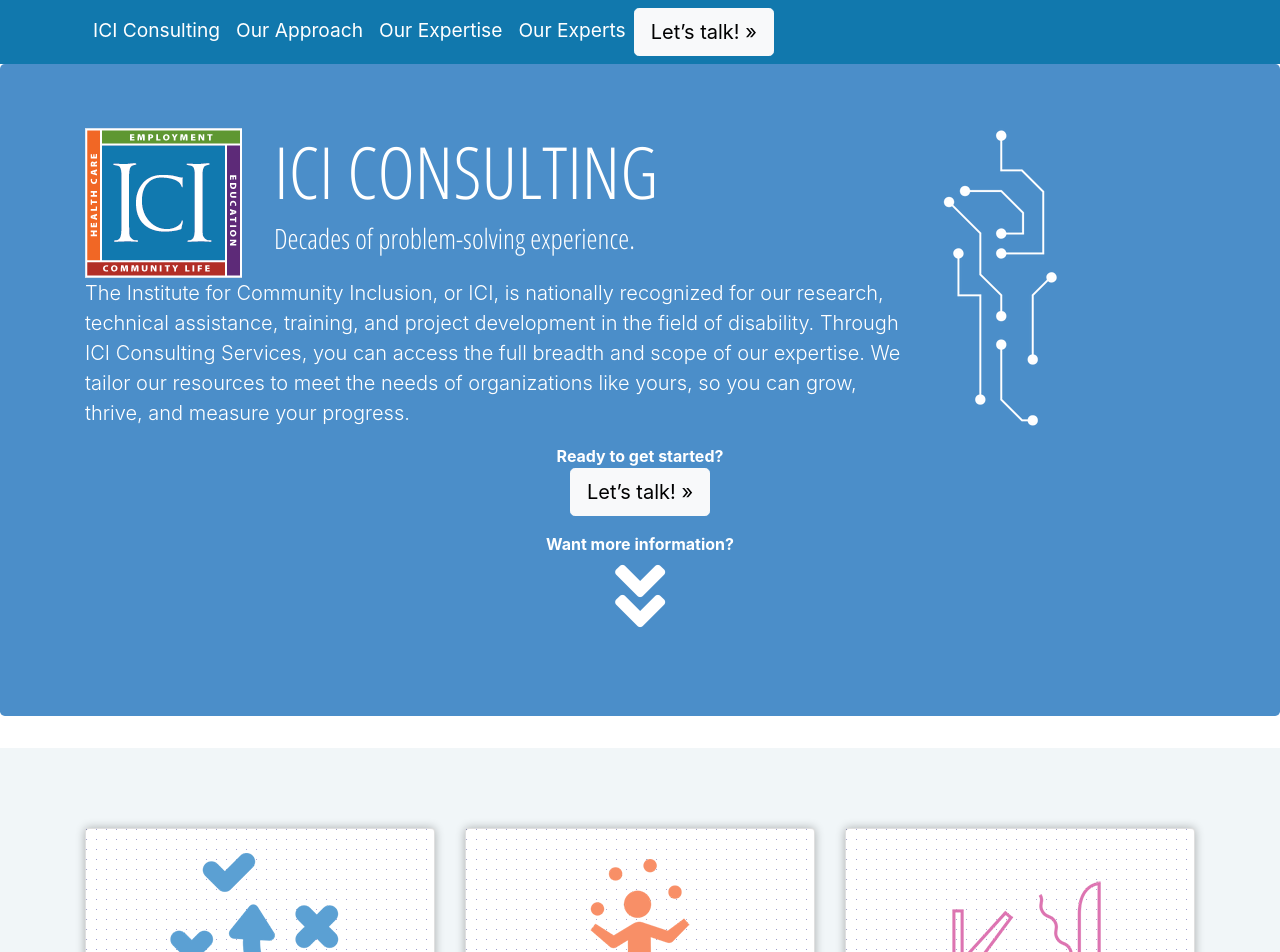
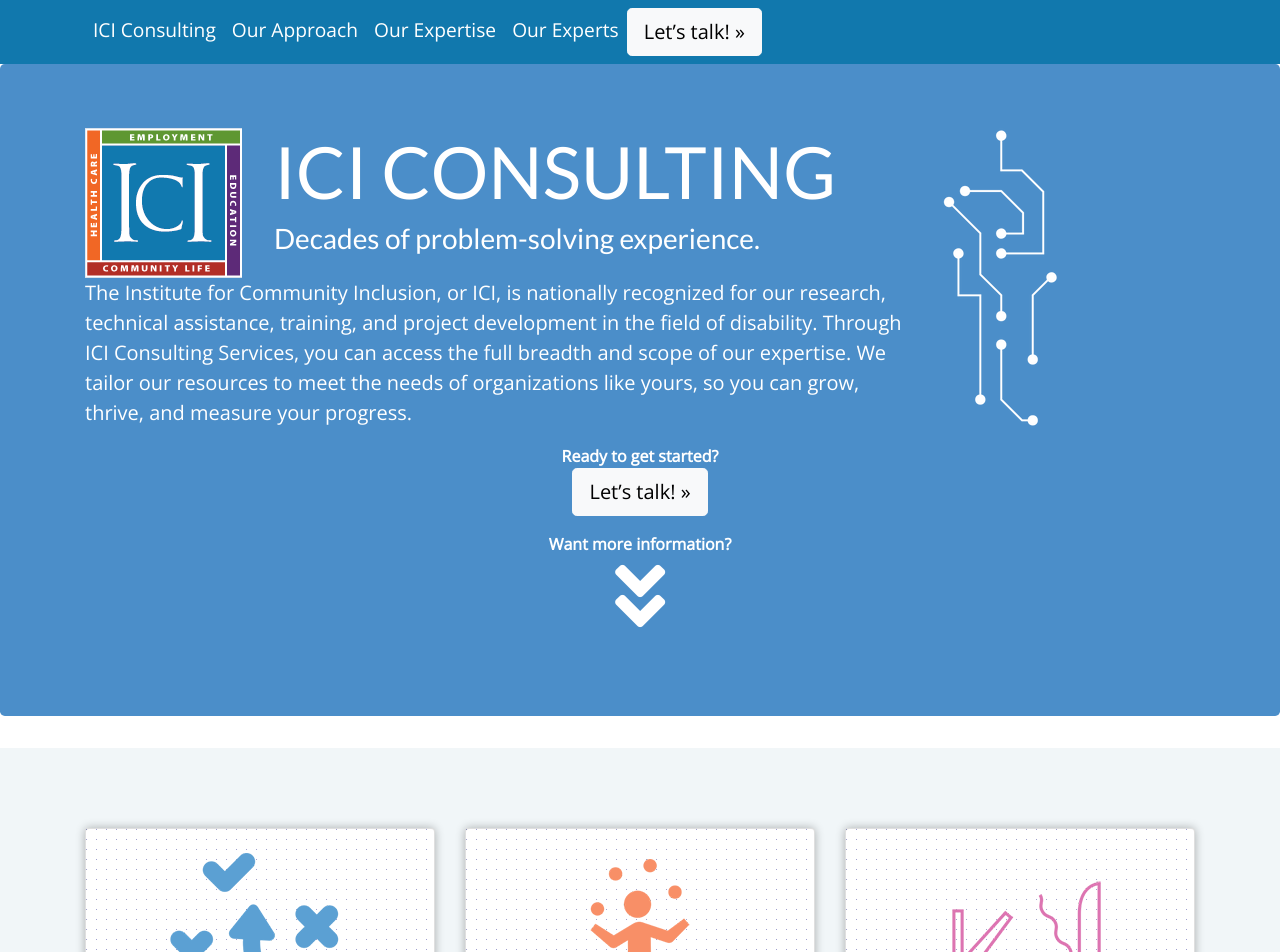
Before and after one commit to communityinclusion/consulting, a Jekyll site: the page built from index.html, in a window 1280 px wide and 1400 px high. Shown: the top 952 px of the window. Built offline with Jekyll 4.4.1, drawn with Linux system fonts in a browser that asks for light colours; nearby versions of some CDN libraries.

Commit message:
new fonts

```diff
--- a/_includes/head.html
+++ b/_includes/head.html
@@ -4,7 +4,7 @@
     <meta name="viewport" content="width=device-width, initial-scale=1, shrink-to-fit=no">
 
     <!-- Bootstrap CSS -->
-    <link href="https://fonts.googleapis.com/css?family=Open+Sans+Condensed:300&display=swap" rel="stylesheet">
+    <link href="https://fonts.googleapis.com/css?family=Lato:400,700|Open+Sans&display=swap" rel="stylesheet">
     <link rel="stylesheet" href="https://use.fontawesome.com/releases/v5.8.2/css/all.css" integrity="sha384-oS3vJWv+0UjzBfQzYUhtDYW+Pj2yciDJxpsK1OYPAYjqT085Qq/1cq5FLXAZQ7Ay" crossorigin="anonymous">
     <link rel="stylesheet" href="https://stackpath.bootstrapcdn.com/bootstrap/4.1.3/css/bootstrap.min.css" integrity="sha384-MCw98/SFnGE8fJT3GXwEOngsV7Zt27NXFoaoApmYm81iuXoPkFOJwJ8ERdknLPMO" crossorigin="anonymous">
 
--- a/css/ici.css
+++ b/css/ici.css
@@ -1,6 +1,8 @@
+  body {font-family: 'Open Sans', sans-serif;}
+
   h1, h2, h3, h4, h5, h6{
 
-    font-family: 'Open Sans Condensed', sans-serif;
+    font-family: 'Lato', sans-serif;
 
 }
 
```
